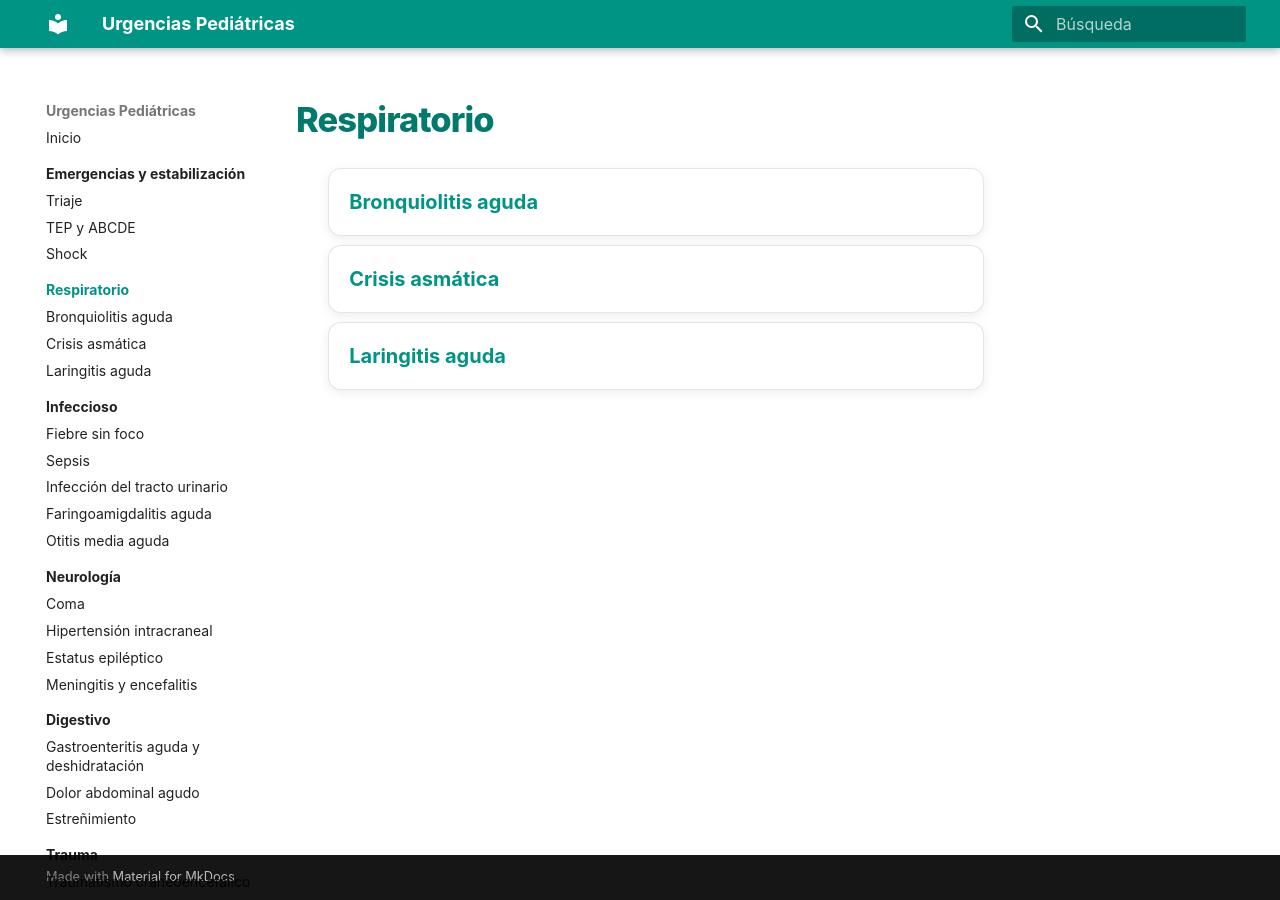
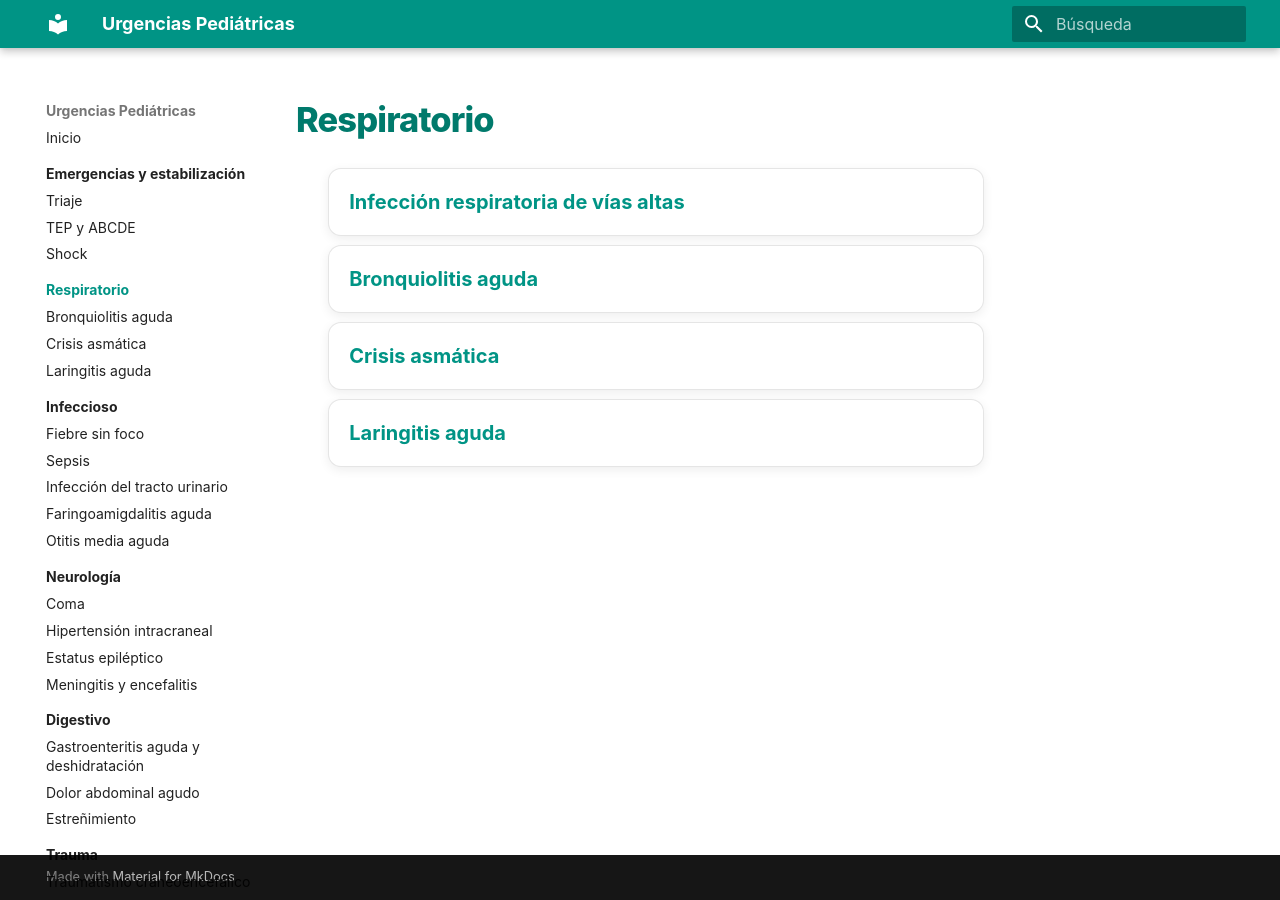
Before and after one commit to gonzaloares/urgencias-pediatricas, an MkDocs documentation site: the page built from docs/respiratorio/index.md, in a window 1280 px wide. Built offline with MkDocs 1.6.1 and Material for MkDocs 9.7.7, drawn with Linux system fonts in a browser that asks for light colours.

Commit message:
Añade IRVA al índice respiratorio

```diff
--- a/docs/respiratorio/index.md
+++ b/docs/respiratorio/index.md
@@ -2,6 +2,7 @@
 
 <div class="protocol-index" markdown="1">
 
+- [Infección respiratoria de vías altas](infeccion-respiratoria-vias-altas.md)
 - [Bronquiolitis aguda](bronquiolitis-aguda.md)
 - [Crisis asmática](crisis-asmatica.md)
 - [Laringitis aguda](laringitis-aguda.md)
```
